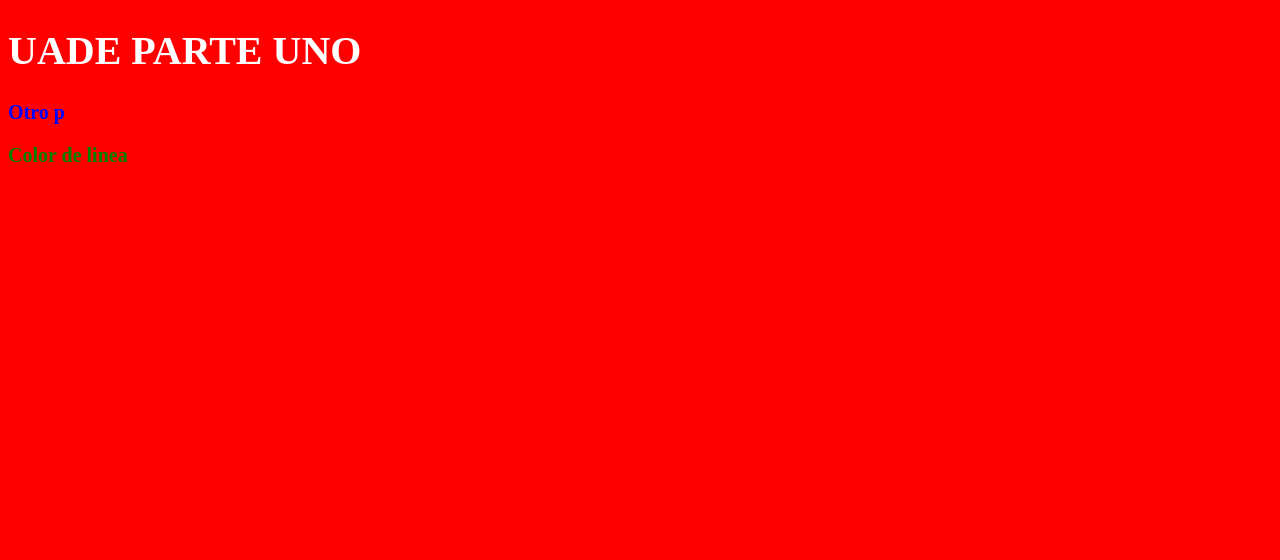
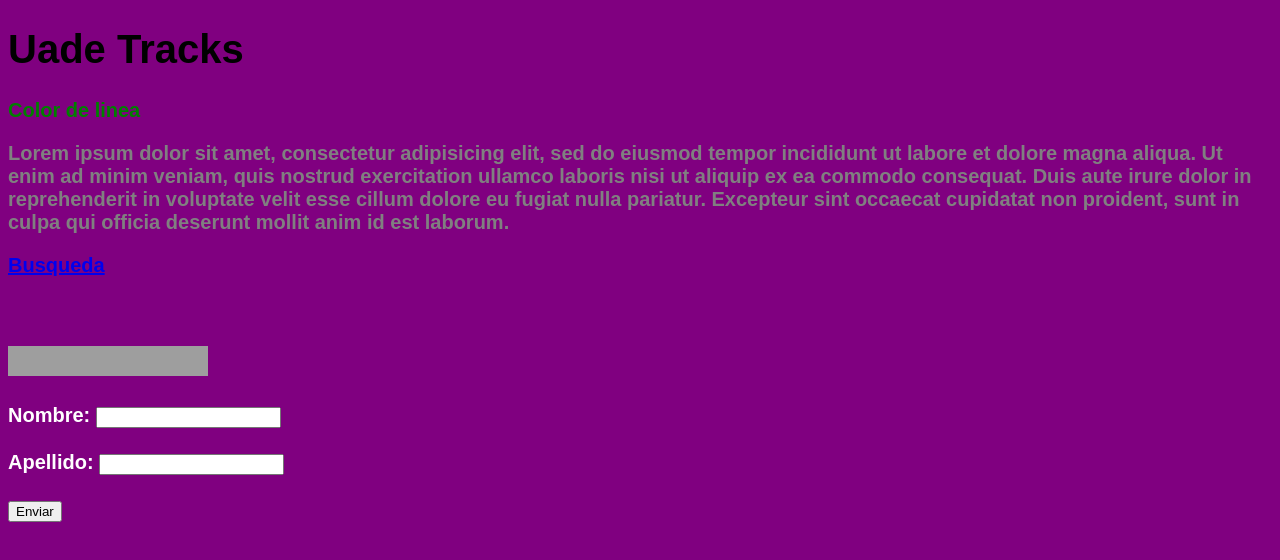
Before and after one commit to Samplezt/recitapp, a plain HTML site: page index.html in a window 1280 px wide. Drawn offline with Linux system fonts and the light colour scheme; grey boxes are pictures that could not be loaded.

Commit message:
Probando las funcionalidades nuevas

```diff
--- a/index.html
+++ b/index.html
@@ -6,8 +6,38 @@
     <title>UADE TRACKS</title>
   </head>
   <body>
-    <h1>UADE PARTE UNO</h1>
-    <p>Otro p</p>
-    <span>Color de linea</span>
+    <h1>Uade Tracks</h1>
+    <span>Color de linea</span><br>
+    <p>Lorem ipsum dolor sit amet, consectetur adipisicing elit, sed do eiusmod tempor incididunt ut labore et dolore magna aliqua. Ut enim ad minim veniam, quis nostrud exercitation ullamco laboris nisi ut aliquip ex ea commodo consequat. Duis aute irure dolor in reprehenderit in voluptate velit esse cillum dolore eu fugiat nulla pariatur. Excepteur sint occaecat cupidatat non proident, sunt in culpa qui officia deserunt mollit anim id est laborum.</p>
+    <a href="https://www.google.com.ar/search?q=uade+tracks">Busqueda</a> <br>
+    <br>
+    <br>
+    <br>
+    <form action="example.php" method="post">
+
+      <header>
+        <img src="https://seeklogo.com/images/A/assassins-creed-logo-1B7E065DF7-seeklogo.com.png" alt="">
+      </header>
+      <br>
+
+      <label for="name">Nombre:</label>
+      <input type="text" name="firstname">
+      <br>
+      <br>
+
+
+      <label for="apellido">Apellido:</label>
+      <input type="text" name="lastname">
+      <br>
+      <br>
+
+
+      <input type="submit" value="Enviar">
+
+
+
+
+    </form>
+
   </body>
 </html>
--- a/styles.css
+++ b/styles.css
@@ -1,14 +1,28 @@
 body {
-  background-color: red;
+  background: purple;
   color: white;
   font-size: 20px;
   font-weight: bold;
+  font-family: fantasy;
+}
+
+h1 {
+  color: black;
+}
+
+h1:hover  {
+  color: white;
 }
 
 P {
-  color: blue;
+  color: grey;
 }
 
 span {
   color: green;
 }
+
+header img {
+  width: 200px;
+  height: 30px;
+}
```
